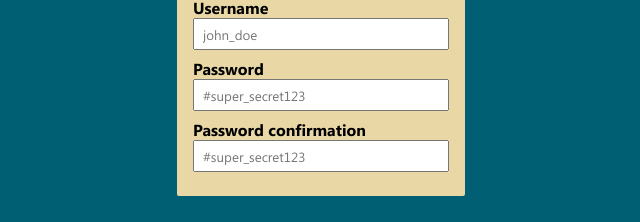
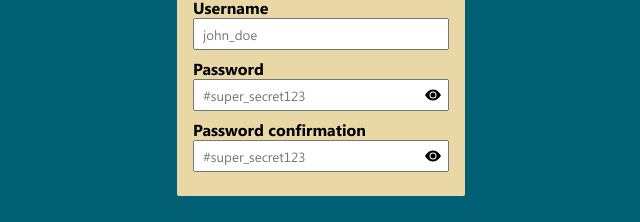
Before and after one commit to guilhermelMoraes/lab--front-end, a React (Create React App) app: page / in a window 1280 px wide. Shown: the part 342-564 px from the top of the page, without its empty margins (319-959 px from the left). Built offline with nearby package versions, Linux system fonts and the light colour scheme.

Commit message:
feat(sign-up): password input now switches
between text and password types

```diff
--- a/src/sign-up/sign-up.module.css
+++ b/src/sign-up/sign-up.module.css
@@ -20,8 +20,29 @@
 }
 
 .form__input {
-  width: 100%;
   box-sizing: border-box;
   height: 32px;
   padding: 0 8px;
+  display: block;
+  width: 100%;
 }
+
+.form__password-input {
+  display: block;
+  position: relative;
+}
+
+.password-input__button {
+  position: absolute;
+  right: 8px;
+  bottom: 25%;
+  top: 25%;
+  align-self: baseline;
+  border: none;
+  background-color: transparent;
+}
+
+.password-input__svg {
+  height: 16px;
+  width: 16px;
+}
--- a/src/sign-up/sign-up.tsx
+++ b/src/sign-up/sign-up.tsx
@@ -1,9 +1,13 @@
+import { useState } from 'react';
 import { Formik, FormikProps } from 'formik';
+import { BsEyeFill, BsEyeSlashFill } from 'react-icons/bs';
 
 import styles from './sign-up.module.css';
 import SignUpForm from './types';
 
 export default function SignUp() {
+  const [isPasswordVisible, setIsPasswordVisible] = useState<boolean>(false);
+
   const formInitialValues: SignUpForm = {
     email: '',
     username: '',
@@ -14,6 +18,25 @@ export default function SignUp() {
   const onSubmit = async (): Promise<void> => {
     Promise.resolve();
   };
+
+  const buttonHideOrShowPassword = () => (
+    <button
+      type="button"
+      onClick={() => setIsPasswordVisible(!isPasswordVisible)}
+      aria-label={
+        isPasswordVisible ? 'Hide password' : 'Show password'
+      }
+      className={styles['password-input__button']}
+    >
+      {isPasswordVisible ? (
+        <BsEyeSlashFill
+          className={styles['password-input__svg']}
+        />
+      ) : (
+        <BsEyeFill className={styles['password-input__svg']} />
+      )}
+    </button>
+  );
 
   return (
     <div className={styles['sign-up']}>
@@ -49,26 +72,34 @@ export default function SignUp() {
 
               <label htmlFor="password" className={styles.form__label}>
                 <div>Password</div>
+                <span className={styles['form__password-input']}>
                   <input
                     id="password"
-                type="password"
+                    type={isPasswordVisible ? 'text' : 'password'}
                     className={styles.form__input}
                     onChange={handleChange}
                     value={values.password}
                     placeholder="#super_secret123"
                   />
+                  {buttonHideOrShowPassword()}
+                </span>
               </label>
-
-            <label htmlFor="password" className={styles.form__label}>
+              <label
+                htmlFor="passwordConfirmation"
+                className={styles.form__label}
+              >
                 <div>Password confirmation</div>
+                <span className={styles['form__password-input']}>
                   <input
-                id="password"
-                type="password"
+                    id="passwordConfirmation"
+                    type={isPasswordVisible ? 'text' : 'password'}
                     className={styles.form__input}
                     onChange={handleChange}
                     value={values.passwordConfirmation}
                     placeholder="#super_secret123"
                   />
+                  {buttonHideOrShowPassword()}
+                </span>
               </label>
             </form>
           )}
```
Lines whose indentation alone changed are shown as unchanged.
